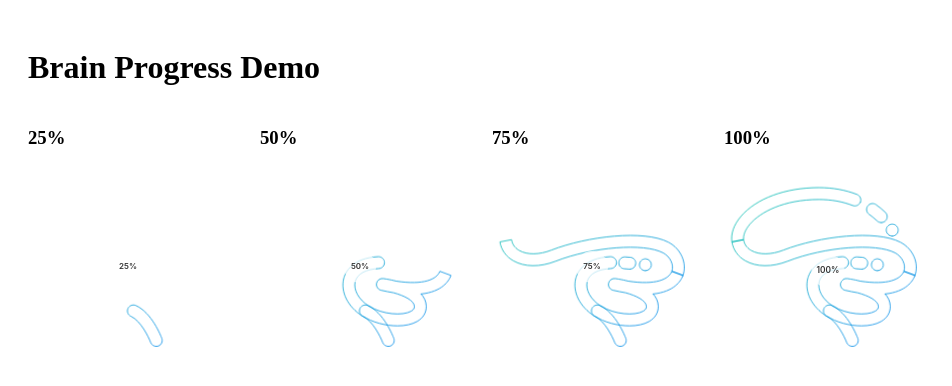
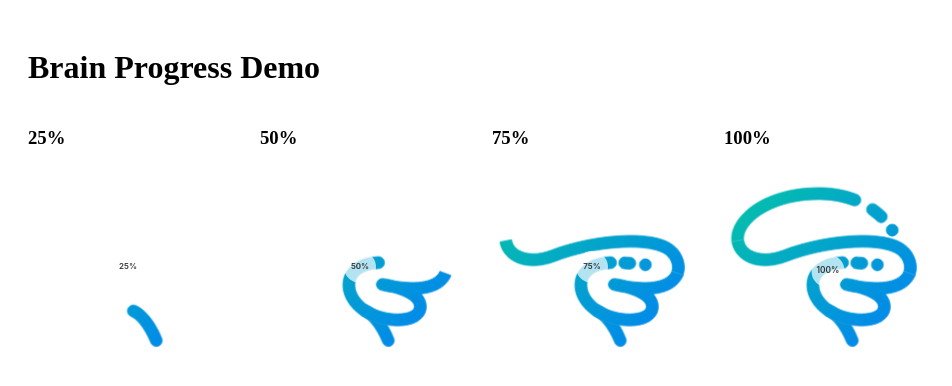
Before and after one commit to beanguap/Syllabyte-Progress-SVG, a React (Vite) app: page / in a window 1280 px wide. Shown: the top 386 px of the page, without its empty margins (0-952 px from the left). Built offline with nearby package versions, Linux system fonts and the light colour scheme.

Commit message:
enhance BrainProgress component with improved animation and gradient fill; update styles for better visual feedback and accessibility

```diff
--- a/src/components/BrainProgress.tsx
+++ b/src/components/BrainProgress.tsx
@@ -81,10 +81,14 @@ const BrainProgress: React.FC<BrainProgressProps> = ({
         const path = pathElement as SVGPathElement;
         const pathLength = path.getTotalLength();
 
-        // Hide all paths initially
+        // Set CSS custom property for path length
+        path.style.setProperty('--path-length', `${pathLength}px`);
+
+        // Initial state
         path.style.strokeDasharray = `${pathLength}px`;
-        path.style.strokeDashoffset = `${pathLength}px`; // Hidden - offset equals length
+        path.style.strokeDashoffset = `${pathLength}px`;
         path.style.opacity = '0';
+        path.style.fillOpacity = '0';
       });
 
       // Then animate the visible paths
@@ -93,21 +97,24 @@ const BrainProgress: React.FC<BrainProgressProps> = ({
 
         if (pathElement) {
           const pathLength = pathElement.getTotalLength();
-          const delay = idx * 0.2 * animationSpeed; // Stagger animation
+          const delay = idx * 0.3 * animationSpeed; // Increased stagger time
 
           // Make visible
           pathElement.style.opacity = '1';
 
-          // Apply drawing animation
+          // Apply enhanced animation
+          pathElement.style.animation = `fillIn ${animationSpeed * 1.2}s cubic-bezier(0.4, 0, 0.2, 1) ${delay}s forwards`;
           pathElement.style.transition = `
-            stroke-dashoffset ${animationSpeed}s ease-in-out ${delay}s,
-            opacity 0.3s ease ${delay}s
+            stroke-dashoffset ${animationSpeed * 1.2}s cubic-bezier(0.4, 0, 0.2, 1) ${delay}s,
+            opacity 0.5s ease ${delay}s,
+            fill-opacity ${animationSpeed}s ease-in ${delay + (animationSpeed * 0.5)}s
           `;
 
-          // Animate stroke from hidden to visible (dashoffset from pathLength to 0)
+          // Animate stroke and fill
           setTimeout(() => {
             pathElement.style.strokeDashoffset = '0px';
-          }, 10); // Small timeout to ensure transition applies
+            pathElement.style.fillOpacity = '1';
+          }, 10);
         }
       });
     }
@@ -151,68 +158,84 @@ const BrainProgress: React.FC<BrainProgressProps> = ({
         </defs>
 
         {/* SVG Paths (from Syllabyte.svg) */}
-        <path id="path-1"
+        <path
+          id="path-1"
           d="M641.22,896.98c-11.97,0-23.26-7.29-27.76-19.15-11.15-29.17-50.64-109.64-98.7-131.12-14.97-6.69-21.68-24.25-14.99-39.23,6.7-14.97,24.26-21.68,39.23-14.99,79.09,35.35,125,151.15,129.97,164.24,5.83,15.33-1.88,32.48-17.2,38.31-3.47,1.32-7.04,1.95-10.55,1.95Z"
-          fill="none"
+          fill="url(#brain-gradient)"
           stroke="url(#brain-gradient)"
           strokeWidth="4"
           strokeLinecap="round"
+          fillOpacity="0"
           className="brain-path"
         />
-        <path id="path-2"
+        <path
+          id="path-2"
           d="M767.07,518.5c-.83,0-1.66-.03-2.5-.1-.69-.06-1.43-.15-2.12-.25-16.21-2.49-27.33-17.66-24.83-33.87,2.46-15.97,17.23-26.98,33.14-24.94,15.7,1.97,27.19,16.01,25.87,31.93-1.29,15.5-14.28,27.23-29.56,27.23Z"
-          fill="none"
+          fill="url(#brain-gradient)"
           stroke="url(#brain-gradient)"
           strokeWidth="4"
           strokeLinecap="round"
+          fillOpacity="0"
           className="brain-path"
         />
-        <path id="path-3"
+        <path
+          id="path-3"
           d="M688.96,510.71c-.77,0-1.54-.03-2.32-.09-8.06-.62-16.39-1.21-24.76-1.7-16.37-.97-28.86-15.03-27.88-31.4.98-16.37,15.09-28.86,31.4-27.88,8.24.49,16.93,1.09,25.83,1.78,16.35,1.27,28.58,15.55,27.31,31.9-1.21,15.57-14.22,27.4-29.57,27.4Z"
-          fill="none"
+          fill="url(#brain-gradient)"
           stroke="url(#brain-gradient)"
           strokeWidth="4"
           strokeLinecap="round"
+          fillOpacity="0"
           className="brain-path"
         />
-        <path id="path-4"
+        <path
+          id="path-4"
           d="M681.84,175.61c-6.01,15.27-23.2,22.81-38.5,16.84-50.97-19.95-107.84-30.04-169.08-30.04-177.12,0-294.43,63.93-345.15,123.77-22.57,26.62-33.82,54.53-31.13,77.03l-58.38,11.25c-6.43-40.52,9.26-85.48,44.19-126.71,76.86-90.62,222.81-144.73,390.46-144.73,68.68,0,132.82,11.46,190.74,34.13,15.27,5.97,22.81,23.2,16.84,38.46Z"
-          fill="none"
+          fill="url(#brain-gradient)"
           stroke="url(#brain-gradient)"
           strokeWidth="4"
           strokeLinecap="round"
+          fillOpacity="0"
           className="brain-path"
         />
-        <path id="path-5"
+        <path
+          id="path-5"
           d="M954.71,542.01l-55.69-20.65c11.91-32.14-7.97-73.71-44.33-92.68-95.79-49.96-351.62-29.8-536.77,42.31-78.25,30.46-155.07,29.73-210.87-2.03-36.89-21-60.79-54.25-67.35-93.69-.03-.28-.07-.52-.1-.8l58.38-11.25c.07.8.17,1.57.31,2.34,4.58,27.46,23.27,43.32,38.15,51.81,39.58,22.53,99.35,21.87,159.93-1.71,179.21-69.8,463.86-103.23,585.82-39.62,62.95,32.84,94.81,105.75,72.52,165.97Z"
-          fill="none"
+          fill="url(#brain-gradient)"
           stroke="url(#brain-gradient)"
           strokeWidth="4"
           strokeLinecap="round"
+          fillOpacity="0"
           className="brain-path"
         />
-        <path id="path-6"
+        <path
+          id="path-6"
           d="M805.47,634.79c15.13,16.52,24.98,36.44,25.75,60.3,1.05,32.35-15.34,59.84-46.15,77.42-25.54,14.6-60.12,21.59-97.75,21.59-59.11,0-125.69-17.26-176.35-49.43-72.56-46.04-109.66-121.5-92.23-187.7,7.97-30.39,40.63-101.8,170.83-108.51l1.64-.07c16.38-.73,30.29,11.88,31.06,28.26.77,16.35-11.88,30.29-28.26,31.06l-1.4.07c-64.14,3.28-106.59,26.72-116.44,64.28-10.66,40.45,16.77,90.83,66.62,122.48,69.07,43.84,171.14,50.2,212.86,26.41,14.78-8.45,16.42-17.26,16.21-23.97-.94-29.69-51.88-54.18-104.66-68.58-19.39-3.11-40.03-7.2-62.11-12.33-15.37-3.6-25.26-18.55-22.5-34.1,2.76-15.55,17.19-26.2,32.87-24.31,7.2.91,32.91,4.4,64.21,12.61,138.86,21.87,204.51-8.91,219.35-48.91l55.69,20.65c-10.83,29.21-44.79,81.64-149.24,92.79Z"
-          fill="none"
+          fill="url(#brain-gradient)"
           stroke="url(#brain-gradient)"
           strokeWidth="4"
           strokeLinecap="round"
+          fillOpacity="0"
           className="brain-path"
         />
-        <path id="path-7"
+        <path
+          id="path-7"
           d="M786.07,277.8c-7.35,0-14.71-2.71-20.46-8.18-12.45-11.84-25.98-22.96-40.2-33.05-13.38-9.49-16.53-28.02-7.04-41.4,9.49-13.38,28.03-16.53,41.4-7.05,16.53,11.72,32.27,24.66,46.77,38.46,11.89,11.3,12.36,30.1,1.05,41.98-5.84,6.14-13.67,9.23-21.52,9.23Z"
-          fill="none"
+          fill="url(#brain-gradient)"
           stroke="url(#brain-gradient)"
           strokeWidth="4"
           strokeLinecap="round"
+          fillOpacity="0"
           className="brain-path"
         />
-        <path id="path-8"
+        <path
+          id="path-8"
           d="M841.09,345.25c-10.63,0-20.89-5.73-26.22-15.72-7.78-14.34-2.53-32.29,11.78-40.17,14.36-7.92,32.42-2.68,40.34,11.68.14.25.37.67.49.92,7.5,14.58,1.76,32.49-12.82,39.99-4.35,2.23-8.99,3.29-13.56,3.29Z"
-          fill="none"
+          fill="url(#brain-gradient)"
           stroke="url(#brain-gradient)"
           strokeWidth="4"
           strokeLinecap="round"
+          fillOpacity="0"
           className="brain-path"
         />
 
@@ -239,3 +262,11 @@ const BrainProgress: React.FC<BrainProgressProps> = ({
 };
 
 export default BrainProgress;
+
+// Usage example
+<BrainProgress
+  value={75}
+  maxValue={100}
+  showLabel={true}
+  animationSpeed={1.5} // Slower for smoother transitions
+/>
--- a/src/styles/BrainProgress.css
+++ b/src/styles/BrainProgress.css
@@ -20,15 +20,15 @@
   stroke-linecap: round;
   stroke-linejoin: round;
   stroke-width: 4px;
-  fill: none;
+  fill: url(#brain-gradient); /* Enable gradient fill */
   transform-origin: center;
   /* Enhanced animation properties */
   stroke-dasharray: 0;
   stroke-dashoffset: 0;
   /* Will be overridden by inline styles for animation */
-  transition-property: stroke-dashoffset, opacity;
+  transition-property: stroke-dashoffset, opacity, fill-opacity;
   transition-timing-function: cubic-bezier(0.4, 0, 0.2, 1);
-  will-change: stroke-dashoffset, opacity;
+  will-change: stroke-dashoffset, opacity, fill-opacity;
 }
 
 /* Stem path styling (path-1) - ensure it's visible first */
@@ -148,3 +148,15 @@
   from { opacity: 0; }
   to { opacity: 1; }
 }
+
+/* Add fill animation keyframes */
+@keyframes fillIn {
+  from {
+    fill-opacity: 0;
+    stroke-dashoffset: var(--path-length);
+  }
+  to {
+    fill-opacity: 1;
+    stroke-dashoffset: 0;
+  }
+}
```
